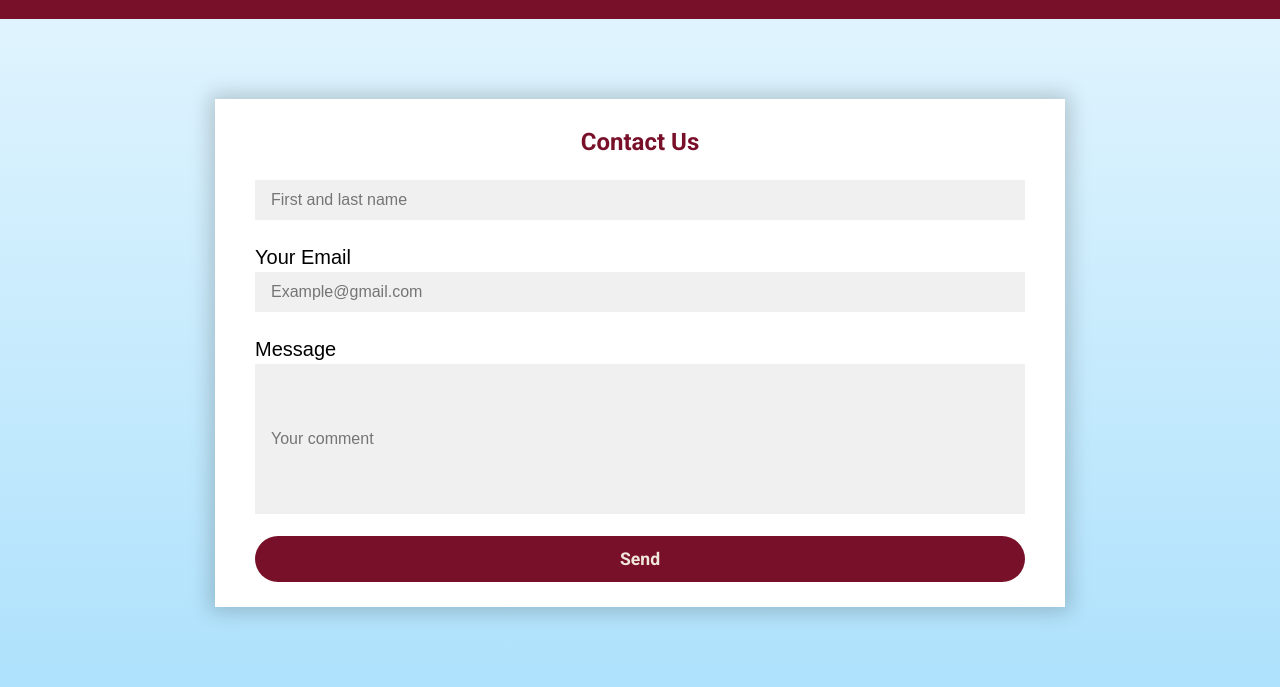
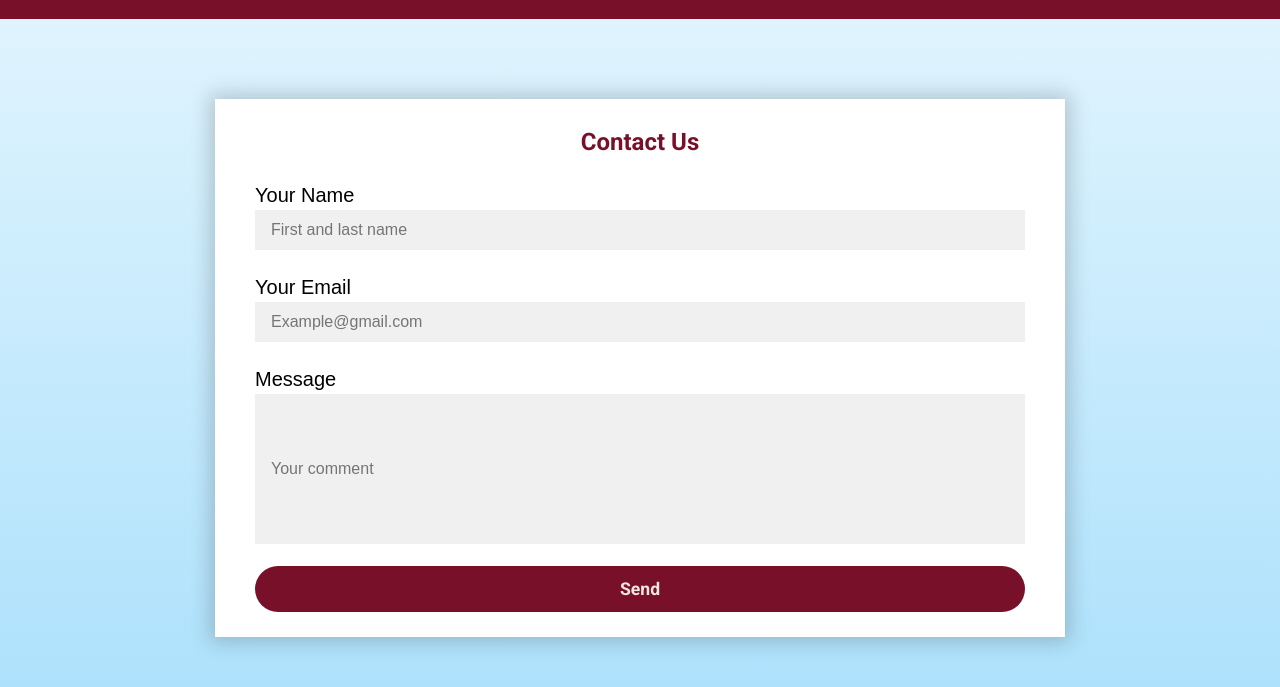
Before and after one commit to lxiao36/INLS572-Assignment2, a plain HTML site: page pages/contact/index.html in a window 1280 px wide. Shown: the part 99-786 px from the top of the page. Drawn offline with Linux system fonts and the light colour scheme; files whose address does not match are found by name.

Commit message:
deploy: ed49a36a641d36ed643870bf5e2fc165c3e33712

```diff
--- a/pages/contact/index.html
+++ b/pages/contact/index.html
@@ -28,6 +28,7 @@
       <div class="container">
         <div class="contact">
             <h1>Contact Us</h1>
+            <label for="name">Your Name</label>
            <input type="text" id="name" class="field" placeholder="First and last name">
            <label for="email">Your Email</label>
             <input type="text" id="email" class="field" placeholder="Example@gmail.com">
```
